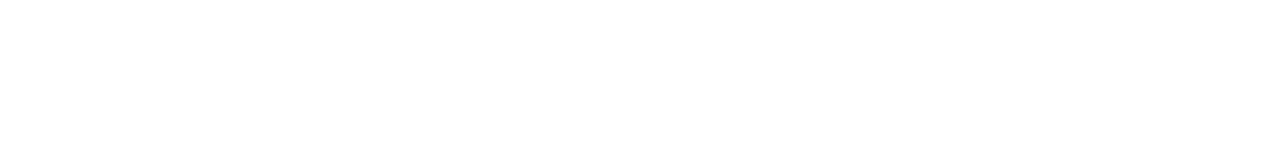
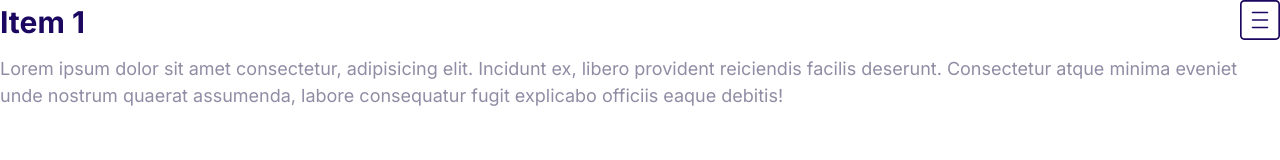
Before and after one commit to subcylindrical/bigone, a plain HTML site: page index.html in a window 1280 px wide. Drawn offline with Linux system fonts and the light colour scheme.

Commit message:
Collapsibles implemented.

```diff
--- a/css/styles.css
+++ b/css/styles.css
@@ -165,6 +165,10 @@
 
 .icon--white {
     fill: #fff;
+}
+
+.icon--black {
+    fill:#1b0760;
 }
 
 .icon-container {
@@ -521,3 +525,35 @@
         margin-left: 0 2rem;
     }
 }
+
+/* Collapsibles */
+.collapsible__header {
+    display: flex;
+    justify-content: space-between;
+}
+
+.collapsible__heading {
+    margin-top: 0;
+    font-size: 3rem;
+}
+
+.collapsible__icon {
+    transform: rotate(-90deg);
+    transition: transform .3s;
+}
+
+.collapsible__content {
+    max-height: 0;
+    overflow: hidden;
+    opacity: 0;
+    transition: all .3s;
+}
+
+.collapsible--expanded .collapsible__icon {
+    transform: rotate(0);
+}
+
+.collapsible--expanded .collapsible__content {
+    max-height: 100vh;
+    opacity: 1;
+}
--- a/index.html
+++ b/index.html
@@ -14,5 +14,21 @@
     <link rel="stylesheet" href="css/normalizeC.css" />
     <link rel="stylesheet" href="css/styles.css" />
   </head>
-  <body></body>
+  <body>
+    <div class="collapsible collapsible--expanded">
+      <header class="collapsible__header">
+        <h2 class="collapsible__heading">Item 1</h2>
+        <svg class="icon icon--black collapsible__icon">
+          <use xlink:href="images/sprite.svg#menu"></use>
+        </svg>
+      </header>
+      <div class="collapsible__content">
+        Lorem ipsum dolor sit amet consectetur, adipisicing elit. Incidunt ex,
+        libero provident reiciendis facilis deserunt. Consectetur atque minima
+        eveniet unde nostrum quaerat assumenda, labore consequatur fugit
+        explicabo officiis eaque debitis!
+      </div>
+    </div>
+    <script src="js/main.js"></script>
+  </body>
 </html>
--- /dev/null
+++ b/js/main.js
@@ -0,0 +1,6 @@
+const collapsibles = document.querySelectorAll(".collapsible");
+collapsibles.forEach((item) =>
+  item.addEventListener("click", function () {
+    this.classList.toggle("collapsible--expanded");
+  })
+);
```
Also changed, not shown: components/collapsibles.html (added, +14 -0 lines).
